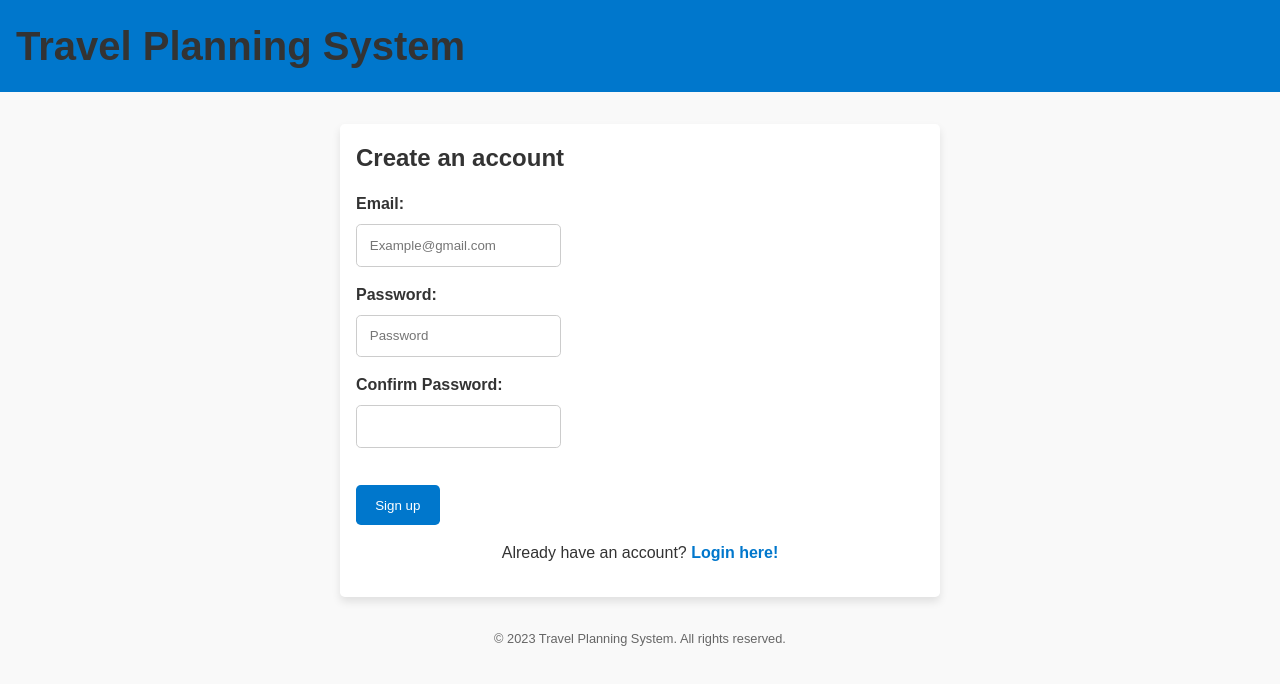
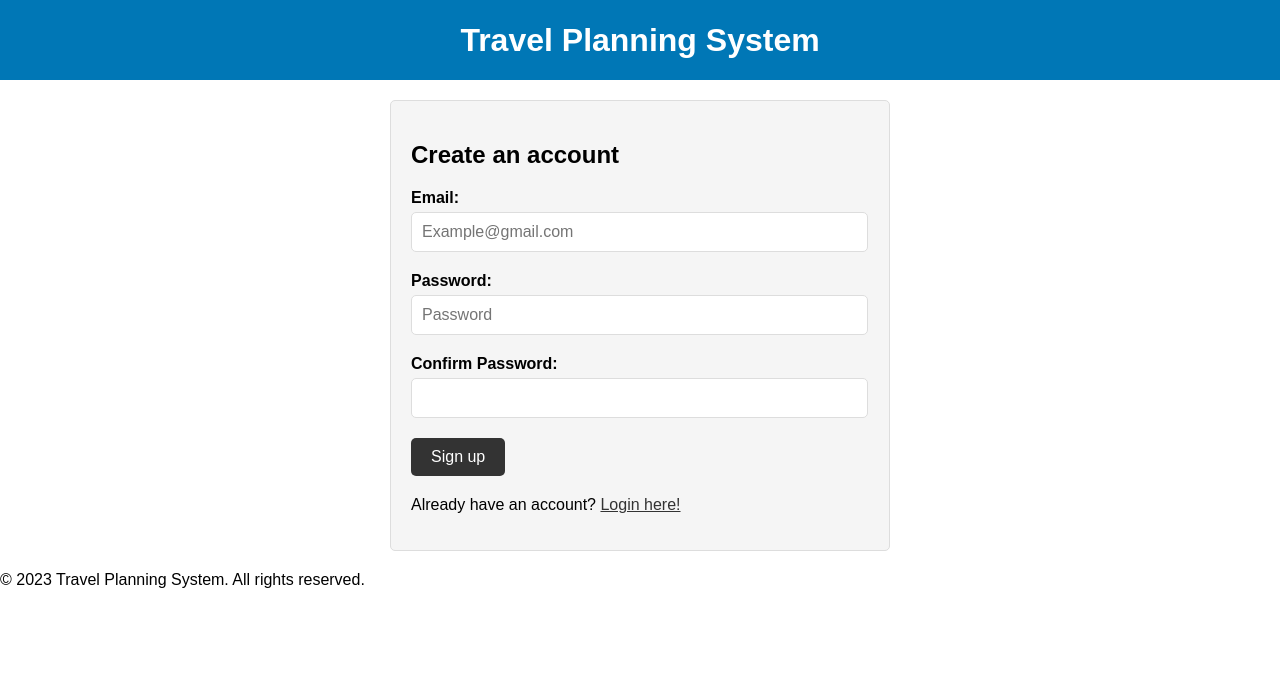
Before and after one commit to fadibanna/Traveling-website, a plain HTML site: page signup.html in a window 1280 px wide. Drawn offline with Linux system fonts and the light colour scheme.

Commit message:
Update signupstyle.css

```diff
--- a/signupstyle.css
+++ b/signupstyle.css
@@ -1,139 +1,93 @@
-/* General Styles */
+/* Global Styles */
 
-:root {
-  --main-color: #0077cc;
-  --white: #fff;
-  --black-color: #333;
-  --hover-color: #005299;
-  --main-transition: all 0.3s ease-in-out;
-}
-#error-message {
-  color: red;
-  margin-top: 5px;
-}
-* {
+body {
+  font-family: Arial, sans-serif;
   margin: 0;
   padding: 0;
-  box-sizing: border-box;
 }
 
+header {
+  background-color: #0077b6;
+  color: #fff;
+  display: flex;
+  justify-content: center;
+  align-items: center;
+  height: 80px;
+}
 
+header h1 {
+  margin: 0;
+  font-size: 2em;
+}
 
-body {
+main {
+  max-width: 500px;
+  margin: 20px auto;
+  padding: 0 20px;
+}
 
-  font-family: Arial, sans-serif;
-  font-size: 16px;
-  line-height: 1.5;
-  background-color: #f9f9f9;
+form {
+  background-color: #f5f5f5;
+  border: 1px solid #ddd;
+  border-radius: 5px;
+  padding: 20px;
+}
+
+.form-group {
+  margin-bottom: 20px;
+}
+
+label {
+  display: block;
+  font-weight: bold;
+  margin-bottom: 5px;
+}
+
+input[type="email"],
+input[type="password"] {
+  display: block;
+  width: 95%;
+  padding: 10px;
+  border: 1px solid #ddd;
+  border-radius: 5px;
+  font-size: 1em;
+}
+
+button[type="submit"] {
+  background-color: #333;
+  color: #fff;
+  border: none;
+  border-radius: 5px;
+  padding: 10px 20px;
+  font-size: 1em;
+  cursor: pointer;
+}
+
+button[type="submit"]:hover {
+  background-color: #444;
+}
+
+p {
+  margin-top: 20px;
+}
+
+a {
   color: #333;
 }
 
-a {
-  color: var(--main-color);
-  text-decoration: none;
+a:hover {
+  text-decoration: underline;
 }
 
-h1, h2 {
-  font-weight: 700;
-  margin-bottom: 1rem;
-  color: var(--black-color);
+#error-message {
+  color: red;
+  margin-top: 10px;
 }
 
-p {
-  margin-bottom: 1rem;
-  line-height: 1.5;
-}
+/* Media Queries */
 
-button {
-  display: inline-block;
-  background-color: var(--main-color);
-  color: var(--white);
-  border: none;
-  border-radius: 0.3rem;
-  padding: 0.8rem 1.2rem;
-  cursor: pointer;
-  transition: var(--main-transition);
-}
-
-button:hover {
-  background-color: var(--hover-color);
-}
-
-/* Layout Styles */
-
-header {
-  background-color: var(--main-color);
-  color: var(--white);
-  padding: 1rem;
-}
-
-header h1 {
-  font-size: 2.5rem;
-  margin-bottom: 0;
-}
-
-main {
-  max-width: 600px;
-  margin: 2rem auto;
-  padding: 1rem;
-  background-color: var(--white);
-  border-radius: 0.3rem;
-  box-shadow: 0 0.3rem 0.5rem rgba(0, 0, 0, 0.1);
-}
-
-form {
-  display: flex;
-  flex-direction: column;
-}
-
-form label {
-  display: block;
-  font-weight: 700;
-  margin-bottom: 0.5rem;
-  color: var(--black-color);
-}
-
-form input[type="email"],
-form input[type="password"] {
-  padding: 0.8rem;
-  border-radius: 0.3rem;
-  border: 0.1rem solid #ccc;
-  margin-bottom: 1rem;
-  transition: var(--main-transition);
-}
-
-form input[type="email"]:focus,
-form input[type="password"]:focus {
-  outline: none;
-  border-color: var(--main-color);
-  box-shadow: 0 0 0.3rem rgba(0, 119, 204, 0.4);
-}
-
-form button[type="submit"] {
-  margin-top: 1rem;
-  align-self: flex-start;
-}
-
-form p {
-  text-align: center;
-  margin-top: 1rem;
-}
-
-form p a {
-  font-weight: 700;
-}
-
-footer {
-  text-align: center;
-  margin-top: 2rem;
-  color: #666;
-  font-size: 0.8rem;
-}
-
-/* Responsive Styles */
-
-@media screen and (max-width: 600px) {
+@media (max-width: 600px) {
   main {
-    margin: 1rem;
+    max-width: 100%;
   }
 }
```
